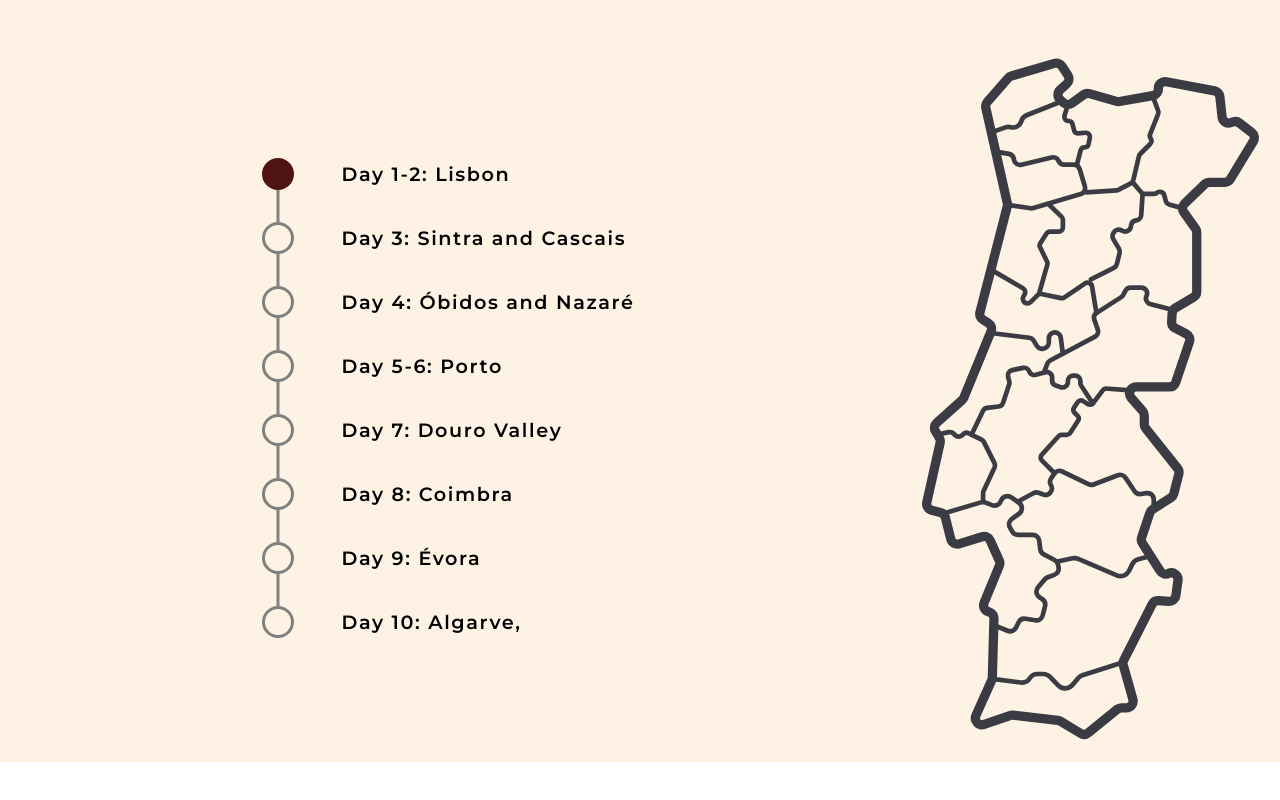
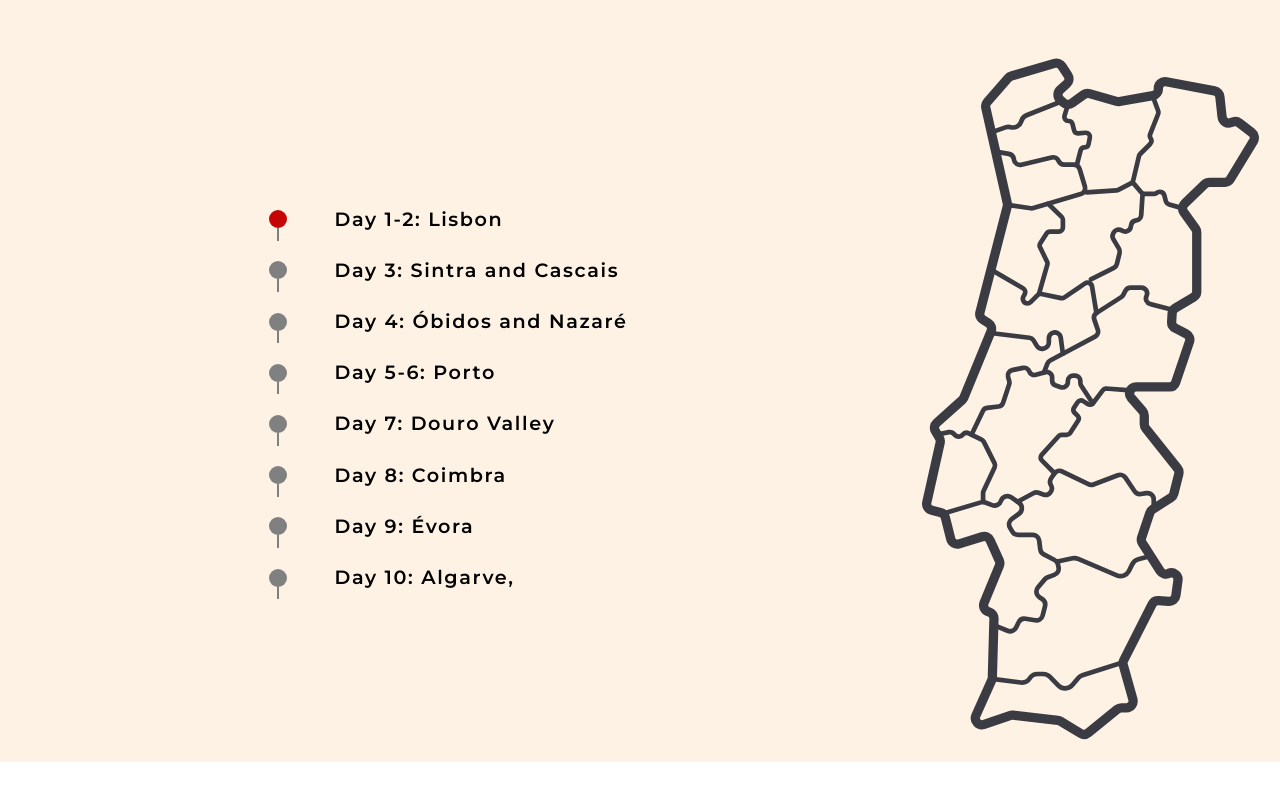
Before and after one commit to and-yevchenko/portugal-travel, a React (Vite) app: page / in a window 1280 px wide. Shown: the part 7562-8362 px from the top of the page. Built offline with nearby package versions, Linux system fonts and the light colour scheme.

Commit message:
Add styles to stepper

```diff
--- a/src/components/Stepper/Stepper.css
+++ b/src/components/Stepper/Stepper.css
@@ -1,20 +1,37 @@
 .stepper {
+    --heightStep: 52px;
     display: flex;
     flex-direction: column;
     gap: 2rem;
     margin: 0 auto;
+    position: relative;
     .stepper__item {
         display: flex;
         align-items: center;
         gap: 3rem;
         button {
+            width: 18px;
+            height: 18px;
+            border-radius: 50%;
+            border: none;
+            background-color: #808080;
+            position: relative;
+            transition: all 0.4s ease-out;
+            &:hover {
+                transform: translateY(-2px);
+            }
+        }
+        button::before {
+            display: block;
+            position: absolute;
+            top: 18px;
+            left: 50%;
+            transform: translateX(-50%);
+            margin: 0 auto;
             content: "";
-            width: 32px;
-            height: 32px;
-            border-radius: 50%;
-            border: 3px solid #808080;
-            background-color: transparent;
-            position: relative;
+            background-color: #808080;
+            width: 2px;
+            height: 70%;
             transition: all 0.4s ease-out;
         }
         p {
@@ -23,28 +40,10 @@
             letter-spacing: 0.1rem;
         }
     }
-    .stepper__item:not(:first-child) button::after {
-            display: block;
-            position: absolute;
-            top: -35px;
-            /* bottom: 0;  */
-            left: 50%;
-            transform: translateX(-50%);
-            margin: 0 auto;
-            content: "";
-            background-color: #808080;
-            width: 3px;
-            height: 32px;
-            transition: all 0.4s ease-out;
-    }
+
     .stepper__item.--active {
         button {
-            background-color: #501313;
-            border: 3px solid #501313;
-            transition: all 0.4s ease-out;
-        }
-        &:not(:first-child) button::after {
-            background-color: #501313;
+            background-color: #c50505;
             transition: all 0.4s ease-out;
         }
     }
```
Also changed, not shown: public/icons/map-pin.svg (added).
